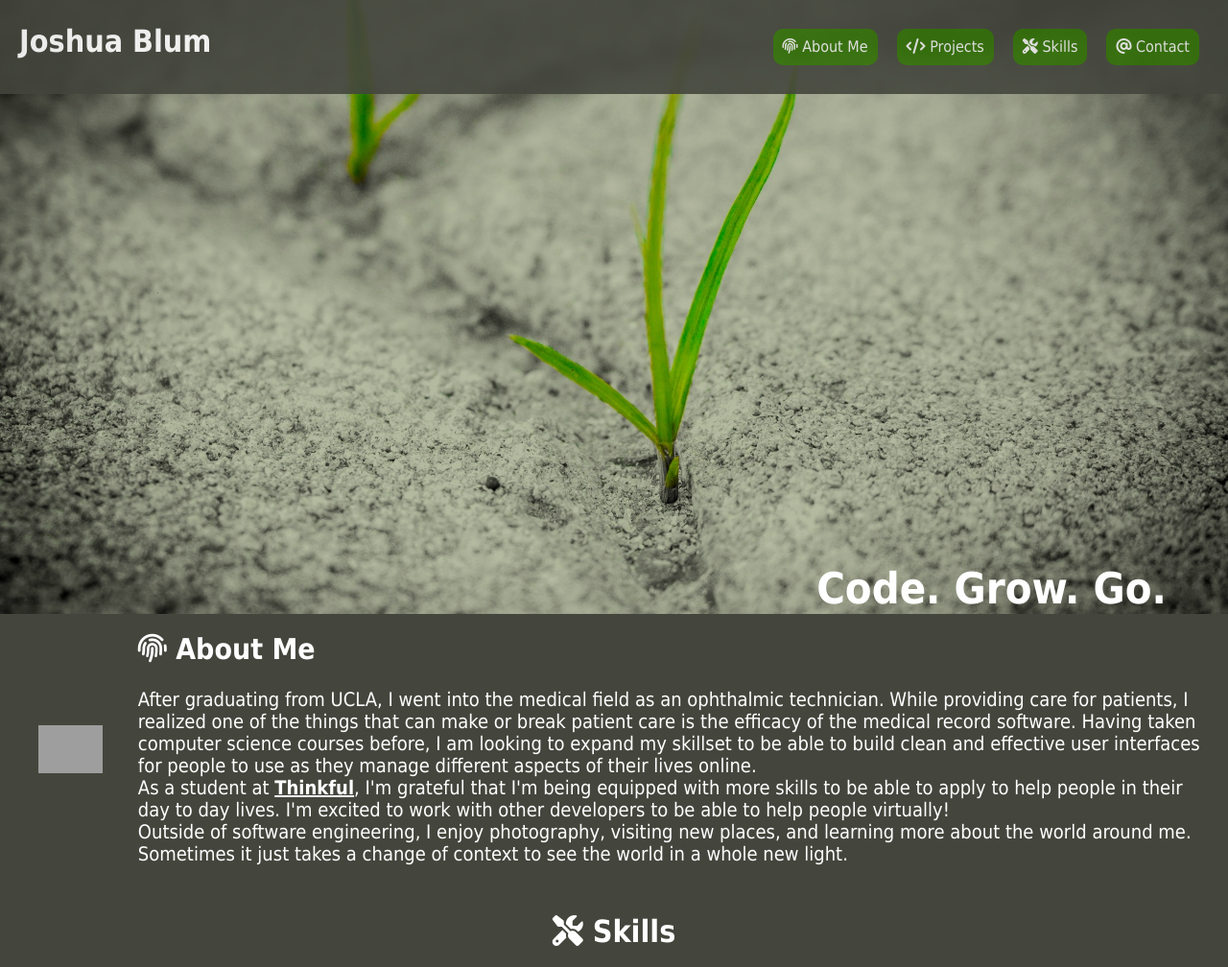
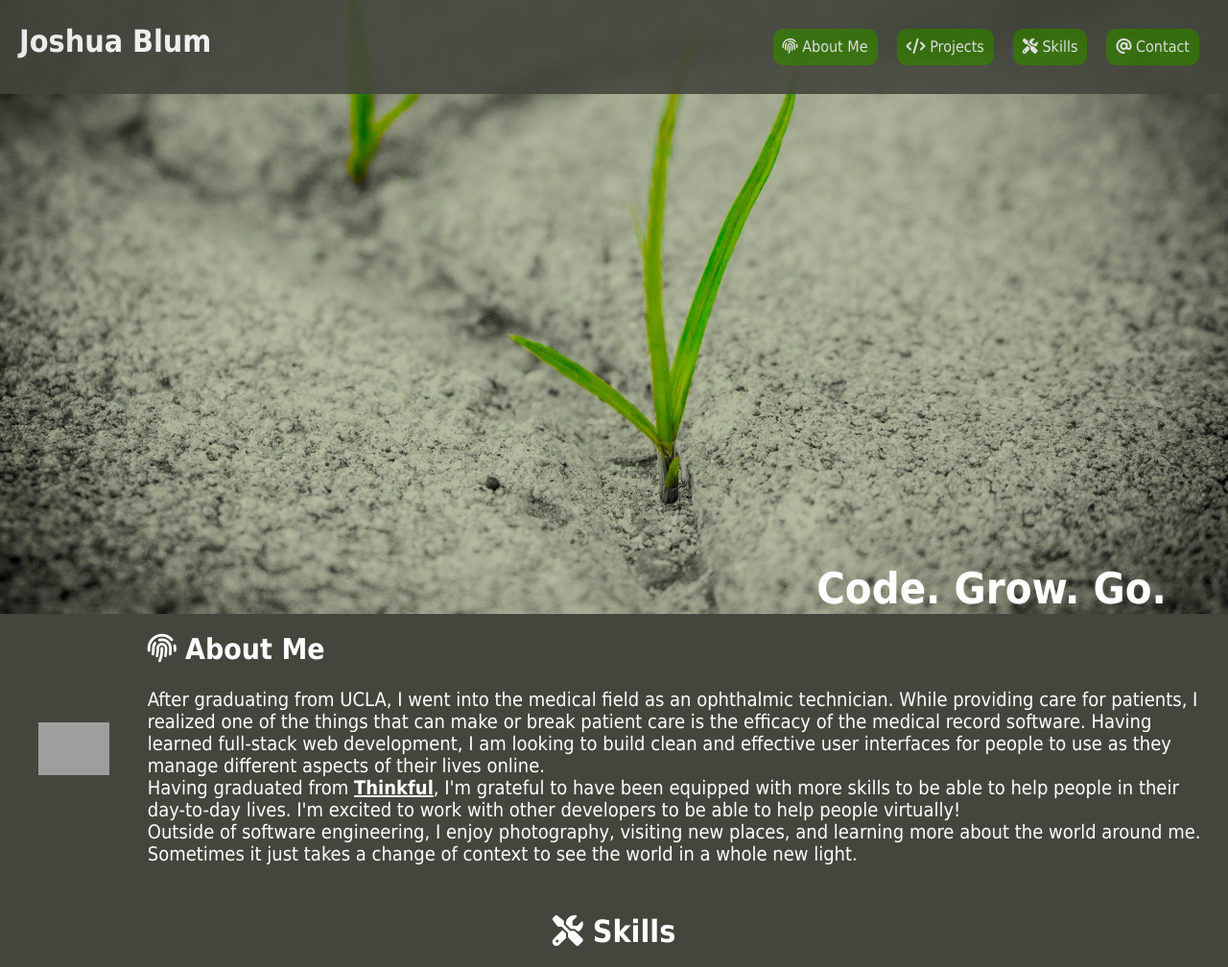
Before and after one commit to joshua-blum/joshua-blum-portfolio, a website: page index.html in a window 1280 px wide. Shown: the top 1008 px of the page at 96% size. Drawn offline with nearby package versions, Linux system fonts and the light colour scheme; grey boxes are pictures that could not be loaded.

Commit message:
updated about me

```diff
--- a/index.html
+++ b/index.html
@@ -81,8 +81,8 @@
         <span>About Me</span>
         </h2>
         <br />
-        <p>After graduating from UCLA, I went into the medical field as an ophthalmic technician. While providing care for patients, I realized one of the things that can make or break patient care is the efficacy of the medical record software. Having taken computer science courses before, I am looking to expand my skillset to be able to build clean and effective user interfaces for people to use as they manage different aspects of their lives online.<p>
-        <p>As a student at <a href = "https://www.thinkful.com/bootcamp/web-development/"><strong>Thinkful</strong></a>, I'm grateful that I'm being equipped with more skills to be able to apply to help people in their day to day lives. I'm excited to work with other developers to be able to help people virtually!</p>
+        <p>After graduating from UCLA, I went into the medical field as an ophthalmic technician. While providing care for patients, I realized one of the things that can make or break patient care is the efficacy of the medical record software. Having learned full-stack web development, I am looking to build clean and effective user interfaces for people to use as they manage different aspects of their lives online.<p>
+        <p>Having graduated from <a href = "https://www.thinkful.com/bootcamp/web-development/"><strong>Thinkful</strong></a>, I'm grateful to have been equipped with more skills to be able to help people in their day-to-day lives. I'm excited to work with other developers to be able to help people virtually!</p>
         <p>Outside of software engineering, I enjoy photography, visiting new places, and learning more about the world around me. Sometimes it just takes a change of context to see the world in a whole new light.<p>
       </div>
     </section>
```
